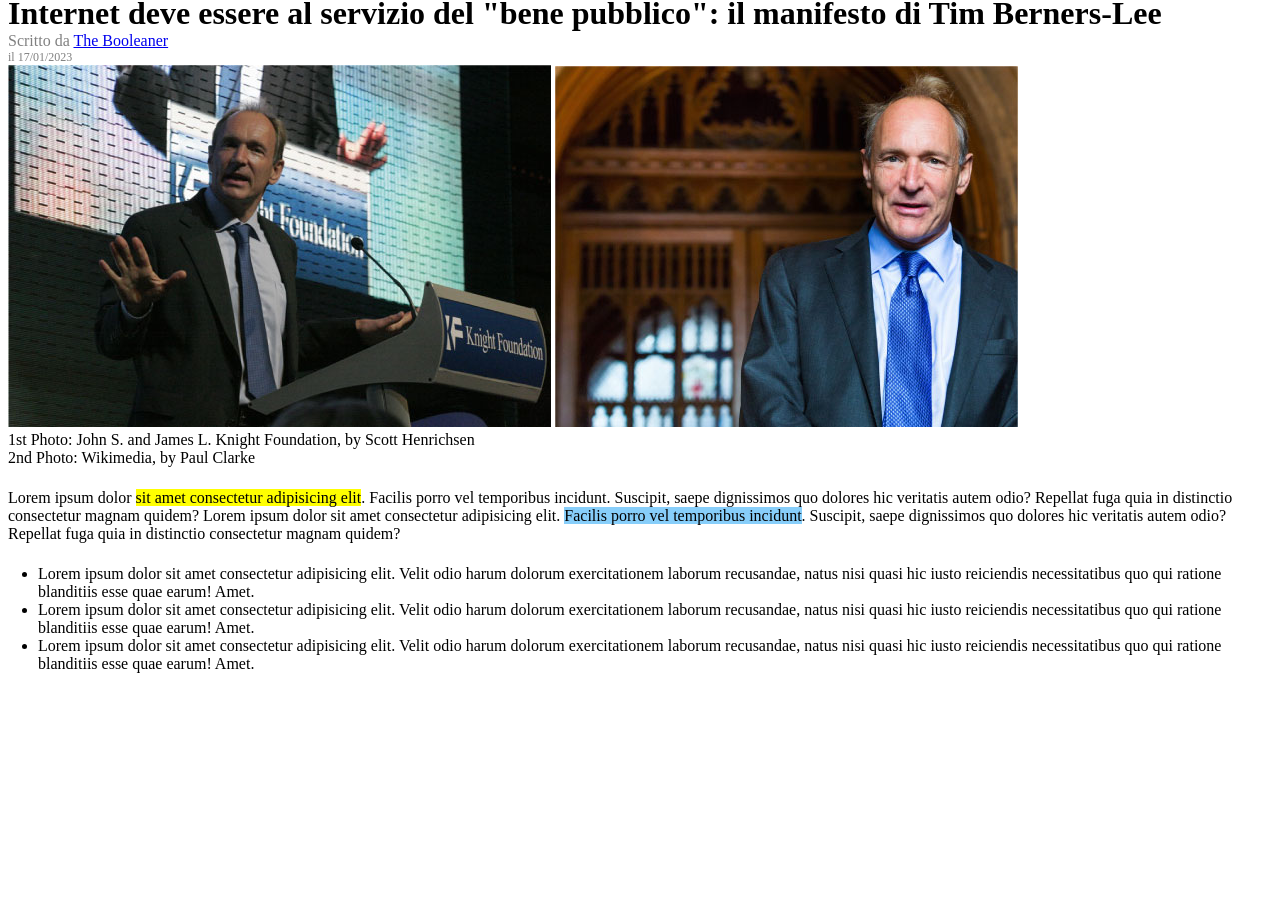
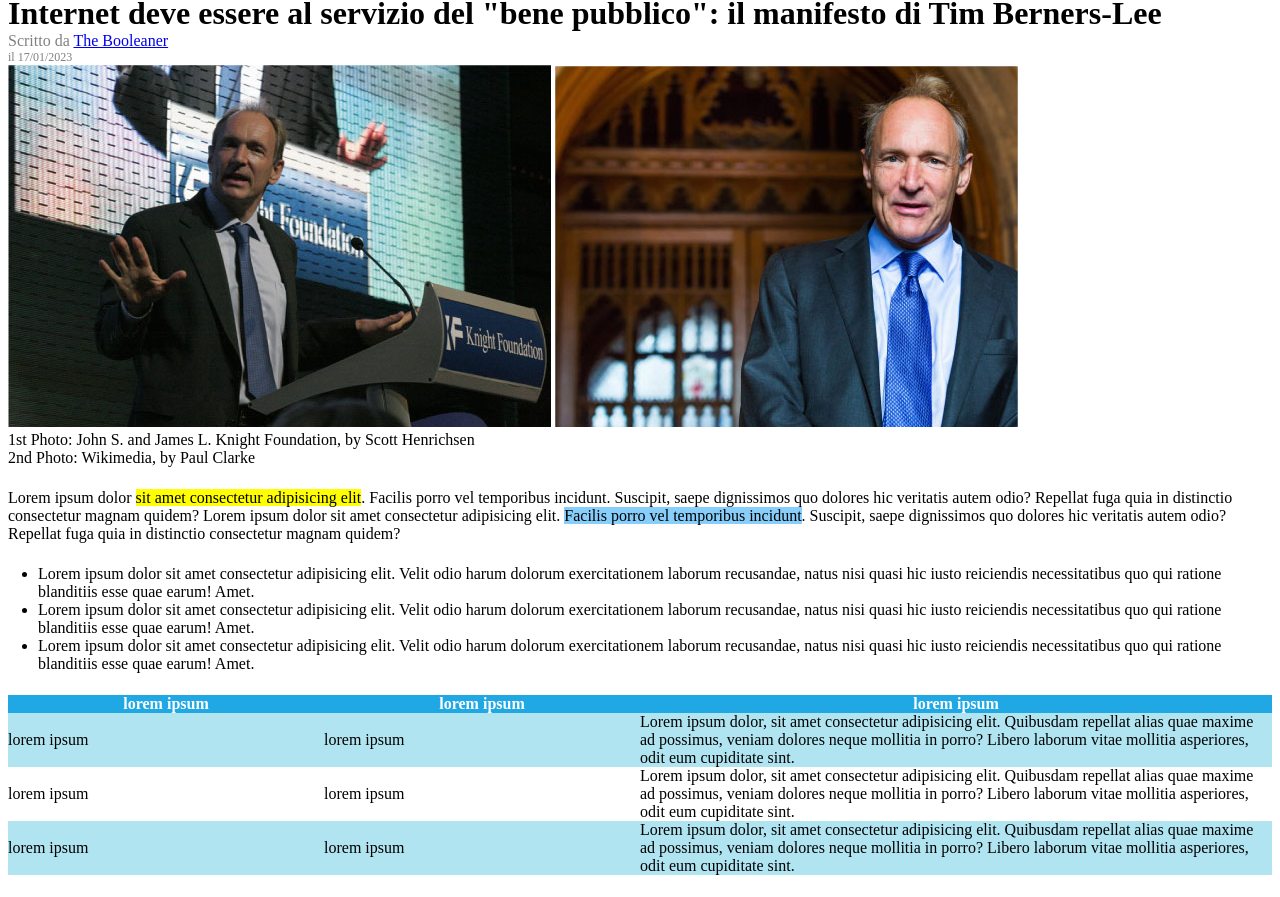
Before and after one commit to giovannimariaciclosi/the-booleaner, a plain HTML site: page index.html in a window 1280 px wide. Shown: the part 99-996 px from the top of the page. Before the commit the page ends 800 px from the top, so only its background shows below. Drawn offline with Linux system fonts and the light colour scheme.

Commit message:
finished table

```diff
--- a/css/style.css
+++ b/css/style.css
@@ -52,3 +52,24 @@ main {
 section {
   margin-bottom: 22px;
 }
+
+
+/* table */
+#table table {
+  /* fa sparire i bordi della tabella */
+  /* border-collapse: collapse; */
+  border-spacing: 0;
+}
+
+#table thead {
+  background-color: #20a8e4;
+  color: white;
+}
+
+#table table .back-blue {
+  background-color: #b0e4f1;
+}
+
+#table #half-width {
+  width: 50%;
+}
--- a/index.html
+++ b/index.html
@@ -60,6 +60,40 @@
       </ul>
     </section>
 
+    <!-- table -->
+    <section id="table">
+
+      <table>
+        <thead>
+          <tr>
+            <th>lorem ipsum</th>
+            <th>lorem ipsum</th>
+            <th id="half-width">lorem ipsum</th>
+          </tr>
+        </thead>
+        <tbody>
+          <tr class="back-blue">
+            <td>lorem ipsum</td>
+            <td>lorem ipsum</td>
+            <td>Lorem ipsum dolor, sit amet consectetur adipisicing elit. Quibusdam repellat alias quae maxime ad possimus, veniam dolores neque mollitia in porro? Libero laborum vitae mollitia asperiores, odit eum cupiditate sint.</td>
+          </tr>
+          <tr>
+            <td>lorem ipsum</td>
+            <td>lorem ipsum</td>
+            <td>Lorem ipsum dolor, sit amet consectetur adipisicing elit. Quibusdam repellat alias quae maxime ad possimus, veniam dolores neque mollitia in porro? Libero laborum vitae mollitia asperiores, odit eum cupiditate sint.</td>
+          </tr>
+          <tr class="back-blue">
+            <td>lorem ipsum</td>
+            <td>lorem ipsum</td>
+            <td>Lorem ipsum dolor, sit amet consectetur adipisicing elit. Quibusdam repellat alias quae maxime ad possimus, veniam dolores neque mollitia in porro? Libero laborum vitae mollitia asperiores, odit eum cupiditate sint.</td>
+          </tr>
+        </tbody>
+      </table>
+
+    </section>
+    <!-- /table -->
+
+
   </main>
 
 </body>
```
